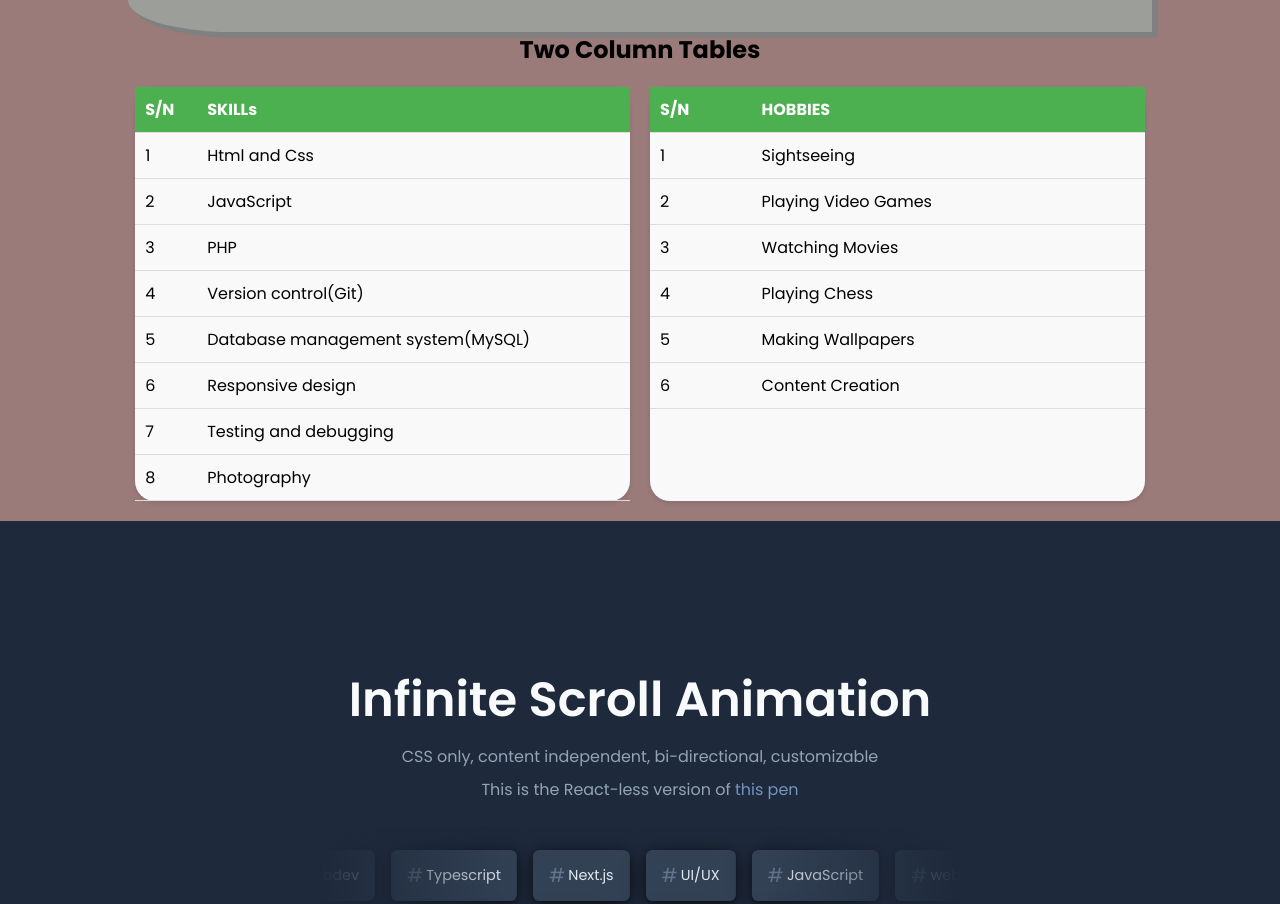
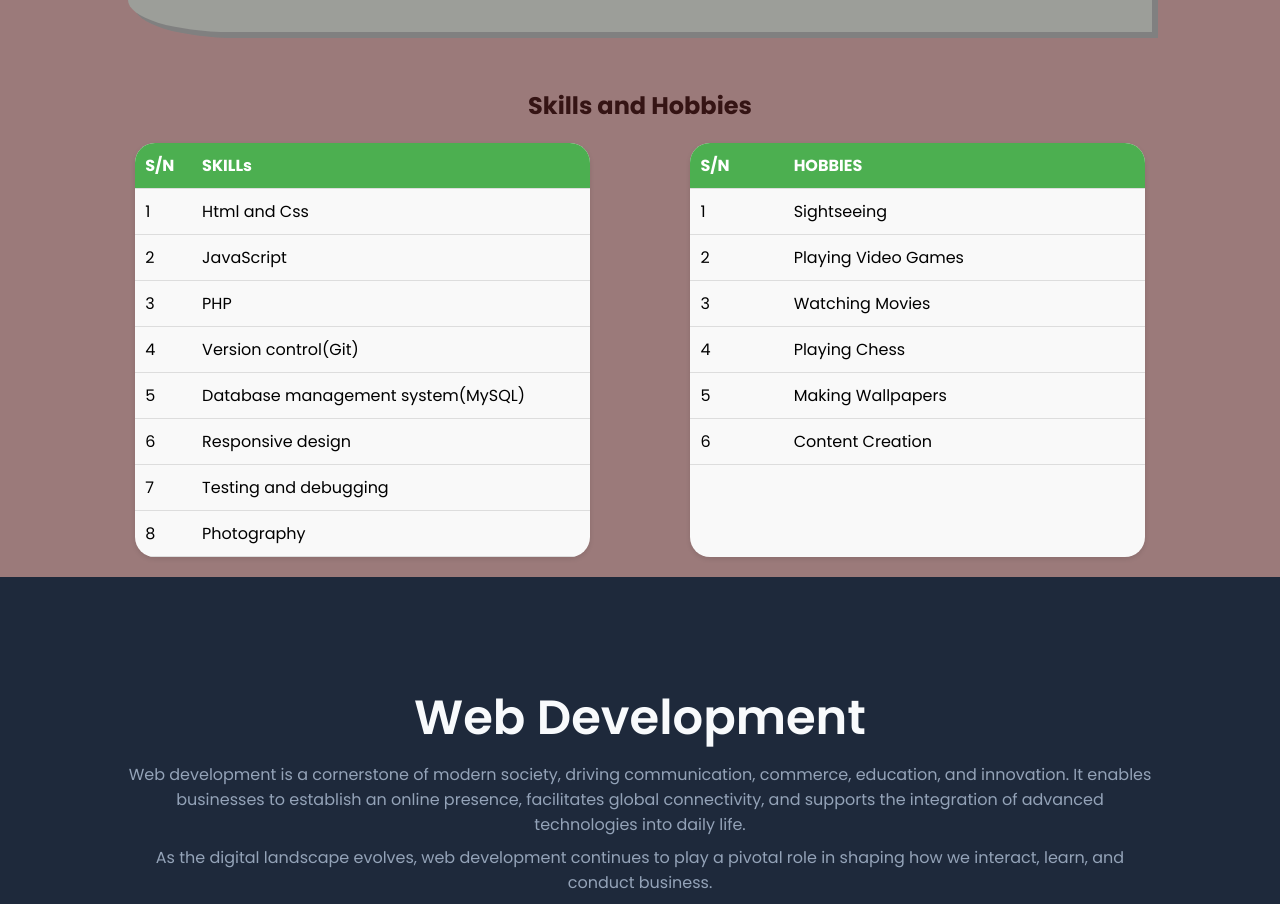
Before and after one commit to Damien-Blake/portfolio-site, a plain HTML site: page index.html in a window 1280 px wide. Shown: the part 1608-2512 px from the top of the page. Drawn offline with Linux system fonts and the light colour scheme; files whose address does not match are found by name.

Commit message:
new jan 24

```diff
--- a/Styles/infintescroll.css
+++ b/Styles/infintescroll.css
@@ -18,6 +18,7 @@
     flex-direction: column;
     align-items: center;
     margin: 1rem;
+    padding: 1rem 7rem;
     text-align: center;
 
     h1 {
--- a/index.html
+++ b/index.html
@@ -7,8 +7,8 @@
     <meta name='viewport' content='width=device-width, initial-scale=1'>
     <link rel='stylesheet' type='text/css' media='screen' href='main.css'>
     <link rel="preconnect" href="https://fonts.googleapis.com">
-<link rel="preconnect" href="https://fonts.gstatic.com" crossorigin>
-<link href="https://fonts.googleapis.com/css2?family=Poppins:ital,wght@0,100;0,200;0,300;0,400;0,500;0,600;0,700;0,800;0,900;1,100;1,200;1,300;1,400;1,500;1,600;1,700;1,800;1,900&family=Roboto+Slab:wght@100..900&display=swap" rel="stylesheet">
+    <link rel="preconnect" href="https://fonts.gstatic.com" crossorigin>
+    <link href="https://fonts.googleapis.com/css2?family=Poppins:ital,wght@0,100;0,200;0,300;0,400;0,500;0,600;0,700;0,800;0,900;1,100;1,200;1,300;1,400;1,500;1,600;1,700;1,800;1,900&family=Roboto+Slab:wght@100..900&display=swap" rel="stylesheet">
     <script src='main.js'></script>
 </head>
 <body class="main-container">
@@ -60,14 +60,14 @@
             </p>
         </article>
         <aside>
-            <img src="/IMG/DSC06794.jpg" alt="Damien" width="350vw" class="hover">
+            <img src="/IMG/edited.jpg" alt="Damien" width="350vw" class="hover">
         </aside>
     </section>
     <p class="p">I have three hobbies that I enjoy very much: playing chess, playing video games, and watching movies. Chess is a game that challenges my mind and helps me improve my logical thinking and problem-solving skills. I like to play chess online with other players from different countries and learn from their moves and strategies. Playing video games is another way of having fun and relaxing. I like to play different genres of video games, such as action, adventure, simulation, and role-playing games. I especially like the games that have immersive stories and characters that I can relate to. Watching movies is also one of my favorite hobbies. I like to watch movies from different genres and cultures, such as comedy, drama, thriller, and animation. I enjoy the movies that have good plots, dialogues, and cinematography. Watching movies also helps me learn new things and expand my horizons.</p>
 
 
     <section class="section2">
-        <h2>Two Column Tables</h2>
+        <h2>Skills and Hobbies</h2>
         <div class="flex-container">
             <div class="table-container">
                 <table>
@@ -143,84 +143,12 @@
             </div>
         </div>
     </section>
-    <!-- <section class="section2">
-        <table id="skill">
-            <tr>
-                <th style="width:10vw">S/N</th>
-                <th style="width:30vw; color: red; height: 10vh;">SKILLs</th>
-            </tr>
-            <tr>
-                <td>1</td>
-                <td>Html and Css</td>
-            </tr>
-            <tr>
-                <td>2</td>
-                <td>JavaScript</td>
-            </tr>
-            <tr>
-                <td>3</td>
-                <td>PHP</td>
-            </tr>
-            <tr>
-                <td>4</td>
-                <td>Version control(Git)</td>
-            </tr>
-            <tr>
-                <td>5</td>
-                <td>Database management system(MySQL)</td>
-            </tr>
-            <tr>
-                <td>6</td>
-                <td>Responsive design</td>
-            </tr>
-            <tr>
-                <td>7</td>
-                <td>Testing and debugging</td>
-            </tr>
-            <tr>
-                <td>8</td>
-                <td>Photography</td>
-            </tr>
-        </table>
-        <table id="hobbies">
-            <tr>
-                <th style="width:10vw">S/N</th>
-                <th style="width:30vw; color: red; height: 10vh;">HOBBIES</th>
-            </tr>
-            <tr>
-                <td>1</td>
-                <td>Sightseeing</td>
-            </tr>
-            <tr>
-                <td>2</td>
-                <td>Playing Video Games</td>
-            </tr>
-            <tr>
-                <td>3</td>
-                <td>Watching Movies</td>
-            </tr>
-            <tr>
-                <td>4</td>
-                <td>Playing Chess</td>
-            </tr>
-            <tr>
-                <td>5</td>
-                <td>Making Wallpapers</td>
-            </tr>
-            <tr>
-                <td>6</td>
-                <td>Content Creation</td>
-            </tr>
-        </table>
-    </section> -->
-
-
     <section class="section3">
         <div class="app">
             <aside>
-              <h1>Infinite Scroll Animation</h1>
-              <p>CSS only, content independent, bi-directional, customizable</p>
-              <p>This is the React-less version of <a href="https://codepen.io/ykadosh/pen/KKezJzz">this pen</a></p>
+              <h1>Web Development</h1>
+              <p>Web development is a cornerstone of modern society, driving communication, commerce, education, and innovation. It enables businesses to establish an online presence, facilitates global connectivity, and supports the integration of advanced technologies into daily life. </p>
+              <p>As the digital landscape evolves, web development continues to play a pivotal role in shaping how we interact, learn, and conduct business.</p>
             </aside>
             <div class="tag-list">
               <div class="loop-slider" style="--duration:15951ms; --direction:normal;">
--- a/main.css
+++ b/main.css
@@ -138,7 +138,10 @@ nav{
     /* height: 70vh; */
 }
 .section1 aside{
-    margin-top: 2.8%;
+    /* margin-top: 2.8%; */
+    display: flex;
+    justify-content: center;
+    align-items: center;
 }
 .section1 aside img{
     border-radius: 100px;
@@ -161,15 +164,20 @@ nav{
     color: rgb(53, 20, 20);
 }
 
+.section2 h2{
+    margin-top: 7vh;
+    color:rgb(53, 20, 20);
+}
 .flex-container {
     display: flex;
-    justify-content: space-between;
+    justify-content: space-evenly;
+    gap: 10%;
     margin: 20px;
     padding: 0 9%;
 }
 
 .table-container {
-    width: 49%;
+    width: 40%;
     background-color: #f9f9f9;
     border-radius: 20px;
     box-shadow: 0 2px 5px rgba(0, 0, 0, 0.1);
@@ -203,30 +211,46 @@ section2{
     padding: 40px;
     background-color: #f2f2f2;
 }
-/* .section2{
-    display: flex;
-    justify-content: space-evenly;
-    height: 80vh;
-    margin-bottom: 5vh;
-}
-table{
-    margin: 4% auto;
-    height: 60vh;
-    width: 25vw;
-}
-table, th, td {
-    border: 0.2vw solid black;
-    border-collapse: collapse;
-    color: rgb(53, 20, 20);
-    padding: 15px;
+
+/* Define the animation */
+@keyframes slideIn {
+    0% {
+      transform: translateX(-100%);
+    }
+    100% {
+      transform: translateX(0);
+    }
   }
-tr{
-    height: 7vh;
-    background-color: rgb(166, 125, 75);
-}
-tr:hover{
-    background-color: #b6b7b5;
-} */
+
+  /* Apply the animation to the tables */
+  .section2 .table-container {
+    width: 50%;
+    overflow: hidden;
+  }
+
+  .section2 .table-container:first-child {
+    float: left;
+  }
+
+  .section2 .table-container:last-child {
+    float: right;
+  }
+
+  .section2 .table-container table {
+    width: 100%;
+
+  }
+
+  /* Apply the animation to the tables when the section is hovered */
+  .section2:hover .table-container:first-child table {
+    animation: slideIn 1s ease-in-out;
+    animation-delay: 0s;
+  }
+
+  .section2:hover .table-container:last-child table {
+    animation: slideIn 1s ease-in-out;
+    animation-delay: 0.5s;
+  }
 
 footer{
     height: 30vh;
```
Also changed, not shown: 1 other file.
